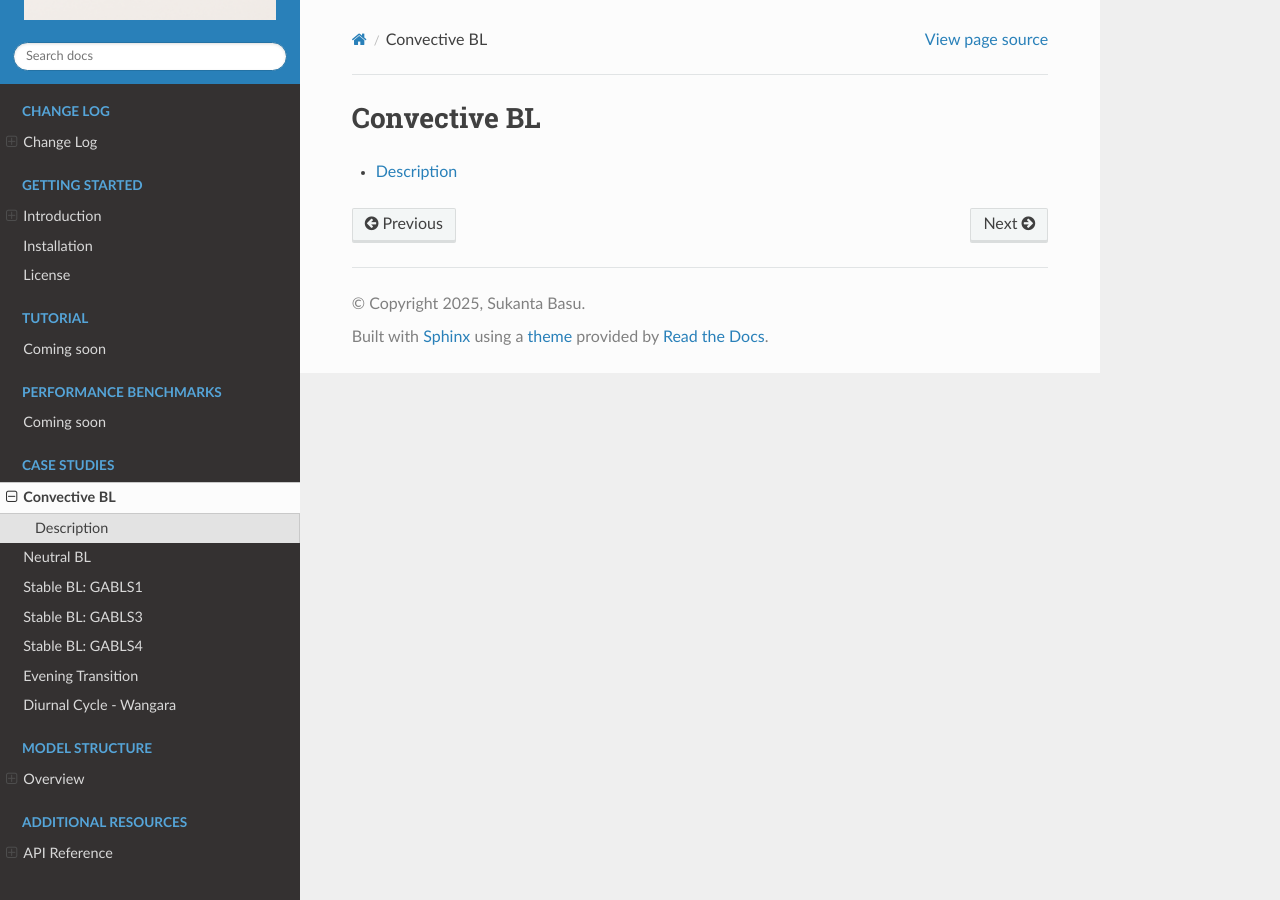
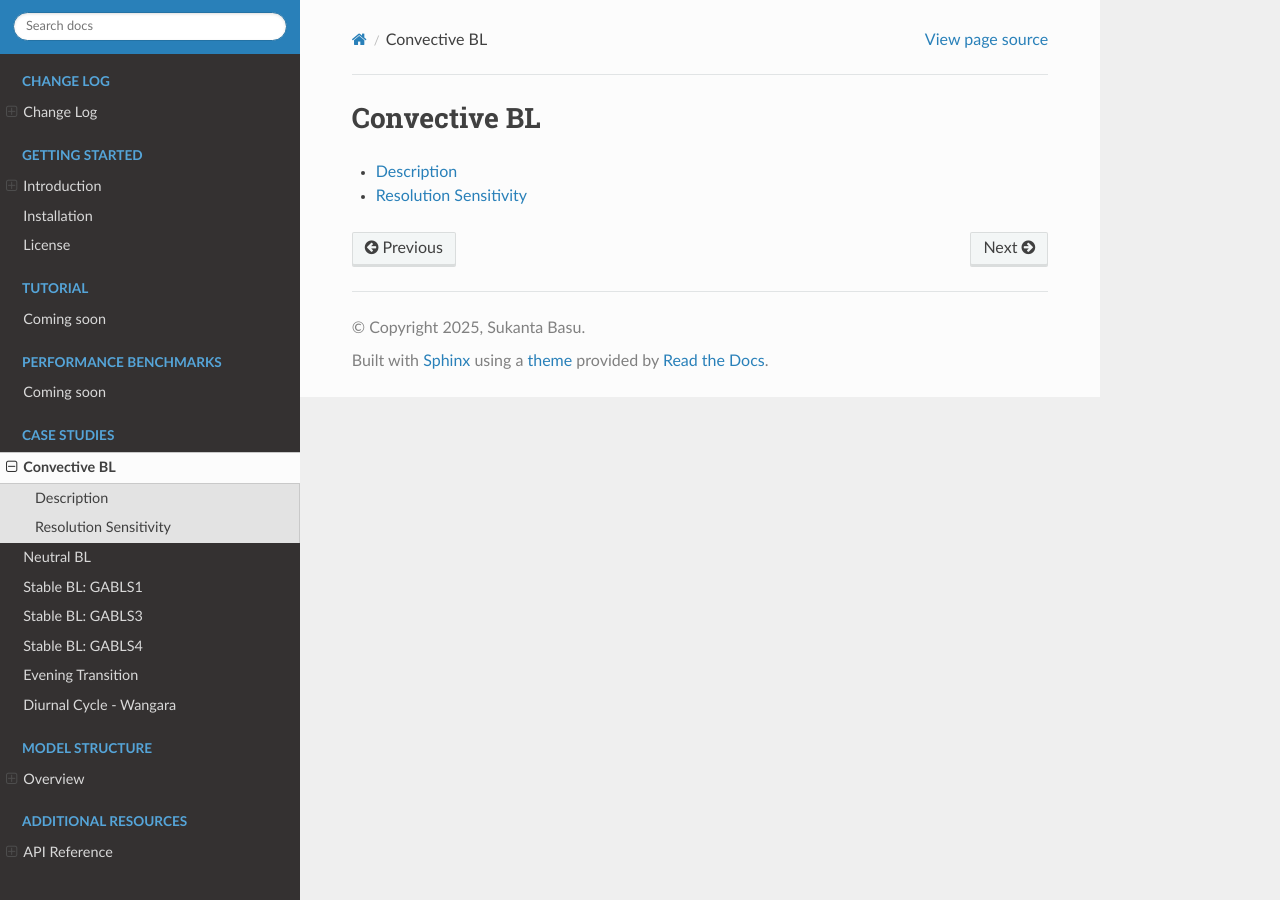
Before and after one commit to Sukantabasu/jax-alfa, a Sphinx documentation site: the page built from docs/source/examples/CBL_N91/index.rst, in a window 1280 px wide. Built offline with Sphinx 7.4.7 and the Read the Docs theme 3.1.0, drawn with Linux system fonts in a browser that asks for light colours; part of the change alters nothing that is shown.

```diff
--- a/docs/source/examples/CBL_N91/index.rst
+++ b/docs/source/examples/CBL_N91/index.rst
@@ -5,3 +5,4 @@ Convective BL
    :maxdepth: 1
 
    notebooks/CBL_N91_Description
+   notebooks/CBL_N91_ResolutionSensitivity
```
